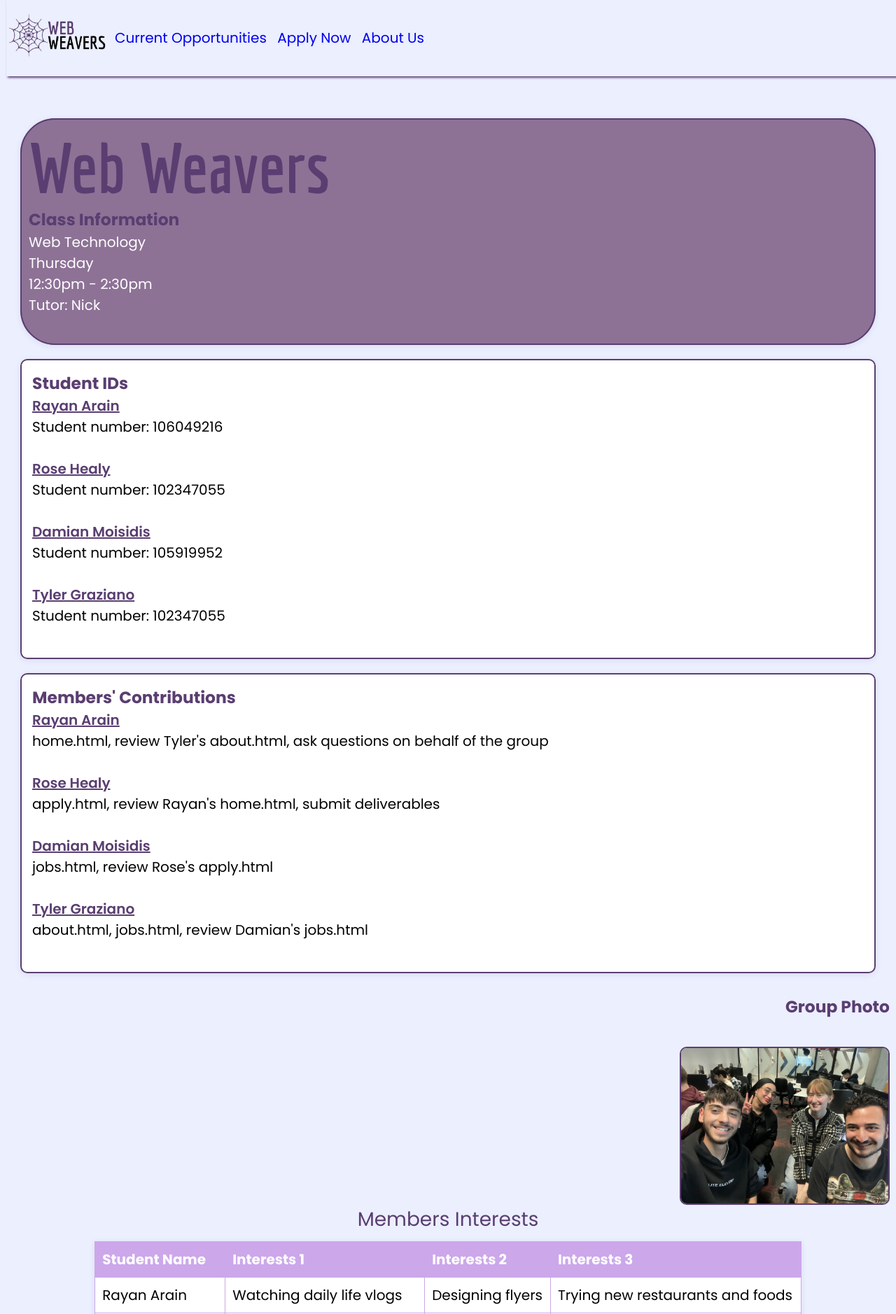
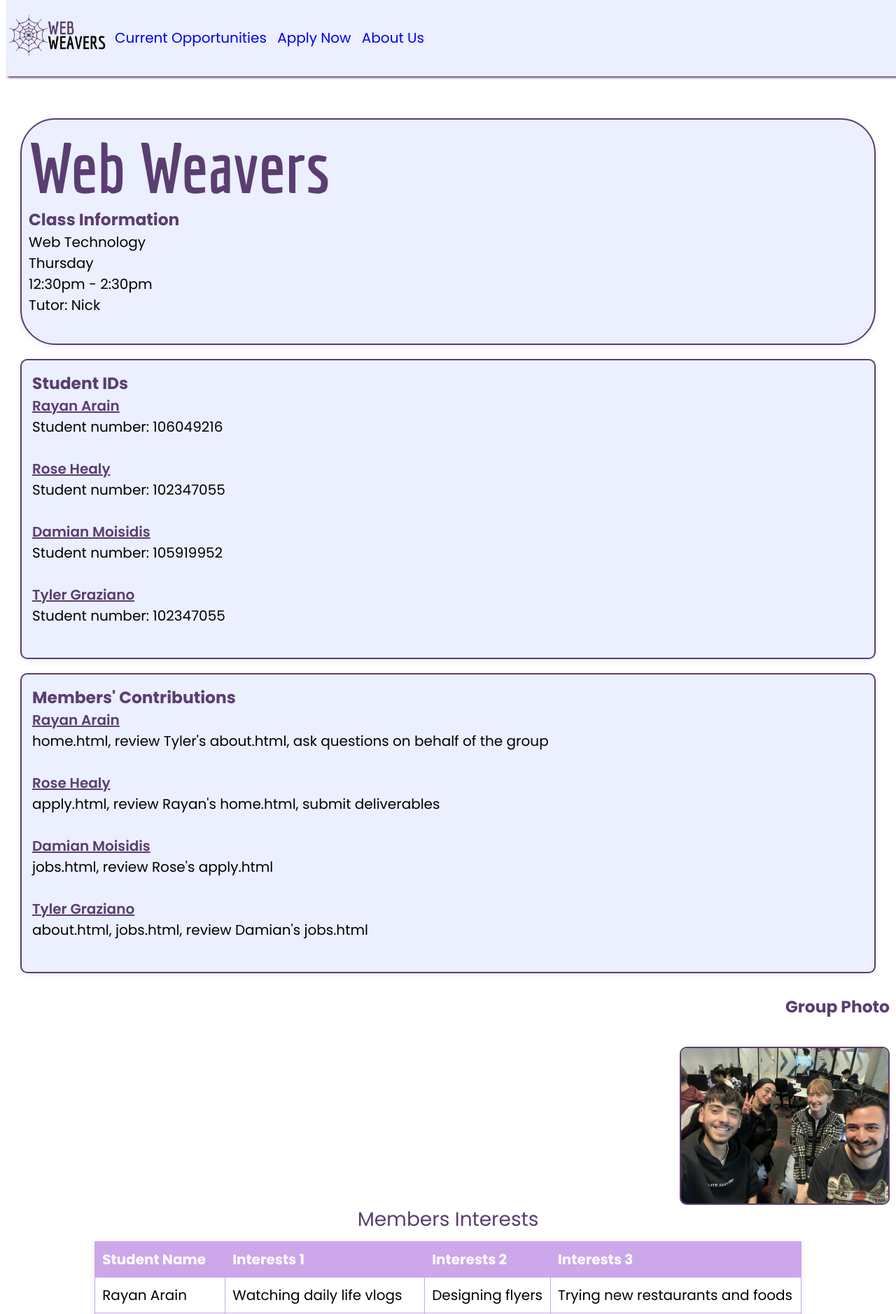
Before and after one commit to 102347055/webweavers-project-part1, a PHP site: page /about.html in a window 1280 px wide. Shown: the top 1878 px of the page at 70% size. Run offline with PHP 8.4, Linux system fonts and the light colour scheme.

Commit message:
updated background colors

```diff
--- a/project1/styles/styles.css
+++ b/project1/styles/styles.css
@@ -432,7 +432,7 @@ fieldset {
     border-radius: 10px;
     margin: 20px;
     padding: 15px;
-    background-color: #ffffff;
+    background-color: #ebeffe;
     box-shadow: 0 2px 8px rgba(90, 62, 113, 0.1);
 }
 
@@ -455,17 +455,17 @@ h2, h3, h4 {
 }
 
 #about_page {
-    background-color: #ebeffe;
+    background-color: #ffffff;
         padding: 9px;
         border-radius: 10px;
         border: none;}
 
 #class_header {
-    background-color: #8d7296;
+    background-color: #ebeffe;
     padding: 10px;
     border-radius: 50px;
     border-style: solid;
-    color: white;
+    color: black;
 
 }
 
```
